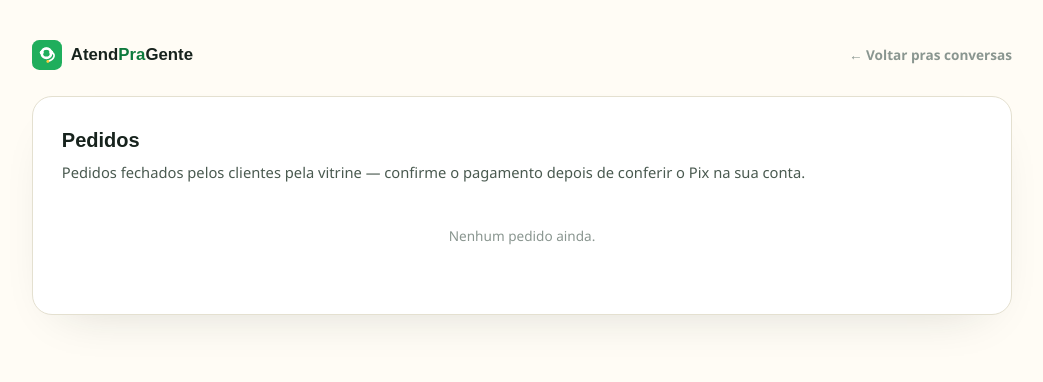
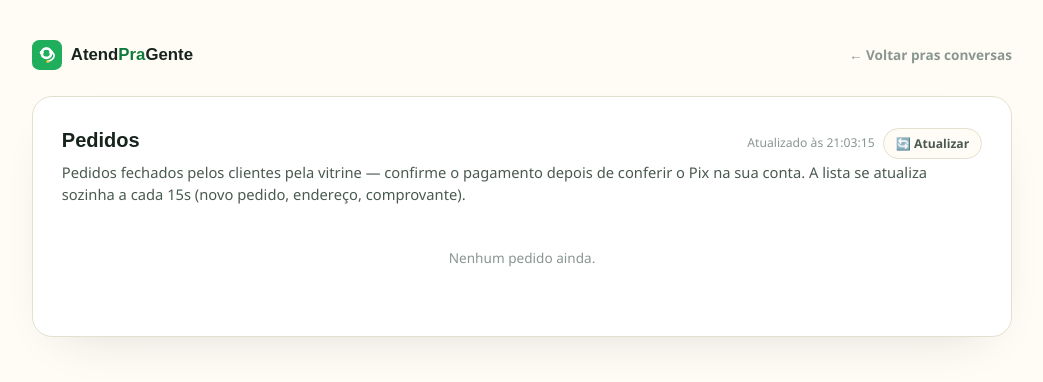
Before and after one commit to pachecasatSP/AtendAgente, a FastAPI app: page /pedidos in a window 1280 px wide. Shown: the top 382 px of the page, without its empty margins (118-1161 px from the left). Run offline with FastAPI, Linux system fonts and the light colour scheme; the visitor is signed in with stand-in values (Sample User, id 1); data that the repository does not hold is empty.

Commit message:
Painel de pedidos atualiza sozinho e ganha botão manual
Poll leve a cada 15s (só a 1ª página) insere/atualiza linhas no
lugar sem resetar o scroll, com um destaque visual pra pedido novo
ou linha que mudou (endereço, status). Botão "🔄 Atualizar" força
uma checagem na hora, com indicador de última atualização.

Co-Authored-By: Claude Sonnet 5 <noreply@anthropic.com>

```diff
--- a/tools/tenant-panel/templates/pedidos.html
+++ b/tools/tenant-panel/templates/pedidos.html
@@ -91,6 +91,16 @@ h1 { font-family: var(--font-display); font-weight: 800; font-size: 1.25rem; mar
 .pedido-btn.endereco { border-color: var(--leaf); color: var(--leaf-deep); }
 .pedido-btn.endereco:hover { background: var(--leaf-pale); }
 .carregar-sentinela { height: 1px; }
+.card-head { display: flex; align-items: baseline; justify-content: space-between; gap: 0.6rem; flex-wrap: wrap; }
+.atualizar-wrap { display: flex; align-items: center; gap: 0.5rem; }
+.atualizar-info { font-size: 0.76rem; color: var(--ink-faint); }
+.pedido-btn.atualizar { border-color: var(--line); color: var(--ink-soft); }
+.pedido-btn.atualizar:hover { background: var(--paper-soft); }
+.pedido-row.flash { animation: flash-destaque 1.8s ease-out; }
+@keyframes flash-destaque {
+  0% { background: var(--leaf-pale); }
+  100% { background: transparent; }
+}
 [hidden] { display: none !important; }
 </style>
 </head>
@@ -112,8 +122,14 @@ h1 { font-family: var(--font-display); font-weight: 800; font-size: 1.25rem; mar
   </div>
 
   <div class="card">
-    <h1>Pedidos</h1>
-    <p class="lead">Pedidos fechados pelos clientes pela vitrine — confirme o pagamento depois de conferir o Pix na sua conta.</p>
+    <div class="card-head">
+      <h1>Pedidos</h1>
+      <div class="atualizar-wrap">
+        <span id="atualizar-info" class="atualizar-info"></span>
+        <button type="button" id="btn-atualizar" class="pedido-btn atualizar">🔄 Atualizar</button>
+      </div>
+    </div>
+    <p class="lead">Pedidos fechados pelos clientes pela vitrine — confirme o pagamento depois de conferir o Pix na sua conta. A lista se atualiza sozinha a cada 15s (novo pedido, endereço, comprovante).</p>
 
     <div id="pedidos-erro" class="banner erro" hidden></div>
     <div id="pedidos-lista"></div>
@@ -141,6 +157,7 @@ h1 { font-family: var(--font-display); font-weight: 800; font-size: 1.25rem; mar
     let offset = 0;
     let carregando = false;
     let acabou = false;
+    const pedidosPorId = new Map();
 
     function escapeHtml(s) {
       const div = document.createElement('div');
@@ -223,6 +240,37 @@ h1 { font-family: var(--font-display); font-weight: 800; font-size: 1.25rem; mar
       return row;
     }
 
+    // Insere/atualiza uma linha sem redesenhar a lista inteira — usado
+    // tanto pela paginação normal (scroll infinito) quanto pelo poll
+    // automático (verificarAtualizacoes), pra manter só 1 caminho de
+    // inserção e evitar linha duplicada quando o mesmo pedido aparece
+    // nos dois (ex: chegou pelo poll antes do scroll alcançar ele).
+    function upsertPedido(p, { prepend = false } = {}) {
+      const existente = pedidosPorId.get(p.id);
+      const assinatura = JSON.stringify(p);
+      // Só pisca se já existia com dado diferente (mudou) ou é linha
+      // nova chegando via prepend (poll achou pedido que ainda não
+      // tinha na tela) — carga inicial/scroll normal não pisca.
+      const destacar = existente ? existente.dataset.assinatura !== assinatura : prepend;
+      const row = renderPedido(p);
+      row.dataset.assinatura = assinatura;
+      if (existente) {
+        existente.replaceWith(row);
+      } else {
+        const lista = document.getElementById('pedidos-lista');
+        if (prepend && lista.firstChild) {
+          lista.insertBefore(row, lista.firstChild);
+        } else {
+          lista.appendChild(row);
+        }
+      }
+      pedidosPorId.set(p.id, row);
+      if (destacar) {
+        row.classList.add('flash');
+      }
+      return row;
+    }
+
     async function salvarEndereco(id, btn, row) {
       const input = row.querySelector('.pedido-endereco-input');
       const endereco = (input.value || '').trim();
@@ -282,6 +330,7 @@ h1 { font-family: var(--font-display); font-weight: 800; font-size: 1.25rem; mar
     function recarregar() {
       offset = 0;
       acabou = false;
+      pedidosPorId.clear();
       document.getElementById('pedidos-lista').innerHTML = '';
       carregarMais();
     }
@@ -297,11 +346,11 @@ h1 { font-family: var(--font-display); font-weight: 800; font-size: 1.25rem; mar
         const resp = await fetch(`/painel/api/pedidos?offset=${offset}`);
         const data = await resp.json();
         if (!resp.ok) throw new Error(data.detail || 'Não consegui buscar os pedidos.');
-        const listaEl = document.getElementById('pedidos-lista');
-        data.pedidos.forEach((p) => listaEl.appendChild(renderPedido(p)));
+        data.pedidos.forEach((p) => upsertPedido(p));
         offset += data.pedidos.length;
         acabou = !data.tem_mais;
-        document.getElementById('pedidos-vazio').hidden = offset > 0;
+        document.getElementById('pedidos-vazio').hidden = pedidosPorId.size > 0;
+        marcarAtualizado();
       } catch (err) {
         erroEl.textContent = err.message;
         erroEl.hidden = false;
@@ -311,12 +360,53 @@ h1 { font-family: var(--font-display); font-weight: 800; font-size: 1.25rem; mar
       }
     }
 
+    function marcarAtualizado() {
+      const el = document.getElementById('atualizar-info');
+      const agora = new Date().toLocaleTimeString('pt-BR', { hour: '2-digit', minute: '2-digit', second: '2-digit' });
+      el.textContent = `Atualizado às ${agora}`;
+    }
+
+    // Poll leve (só a 1ª página, mais recente) pra pegar pedido novo ou
+    // mudança de status/endereço enquanto a tela está aberta, sem exigir
+    // que o operador recarregue a página manualmente. Não mexe em
+    // `offset`/`acabou` do scroll infinito — só insere/atualiza linhas
+    // via upsertPedido, então não interfere na paginação em andamento.
+    let verificandoAtualizacoes = false;
+    async function verificarAtualizacoes() {
+      if (verificandoAtualizacoes || carregando) return;
+      verificandoAtualizacoes = true;
+      try {
+        const resp = await fetch('/painel/api/pedidos?offset=0');
+        if (!resp.ok) return;
+        const data = await resp.json();
+        // percorre do mais antigo pro mais novo dentro do lote — cada
+        // prepend empurra pro topo, terminando na ordem certa (mais
+        // novo primeiro), igual ao que o backend já devolve.
+        [...data.pedidos].reverse().forEach((p) => {
+          upsertPedido(p, { prepend: !pedidosPorId.has(p.id) });
+        });
+        if (data.pedidos.length > 0) {
+          document.getElementById('pedidos-vazio').hidden = true;
+        }
+        marcarAtualizado();
+      } catch (err) {
+        // silencioso — poll de fundo não deve incomodar o operador
+      } finally {
+        verificandoAtualizacoes = false;
+      }
+    }
+
+    document.getElementById('btn-atualizar').addEventListener('click', () => {
+      verificarAtualizacoes();
+    });
+
     const observer = new IntersectionObserver((entries) => {
       if (entries[0].isIntersecting) carregarMais();
     });
     observer.observe(document.getElementById('carregar-sentinela'));
 
     carregarMais();
+    setInterval(verificarAtualizacoes, 15000);
   </script>
 </body>
 </html>
```
